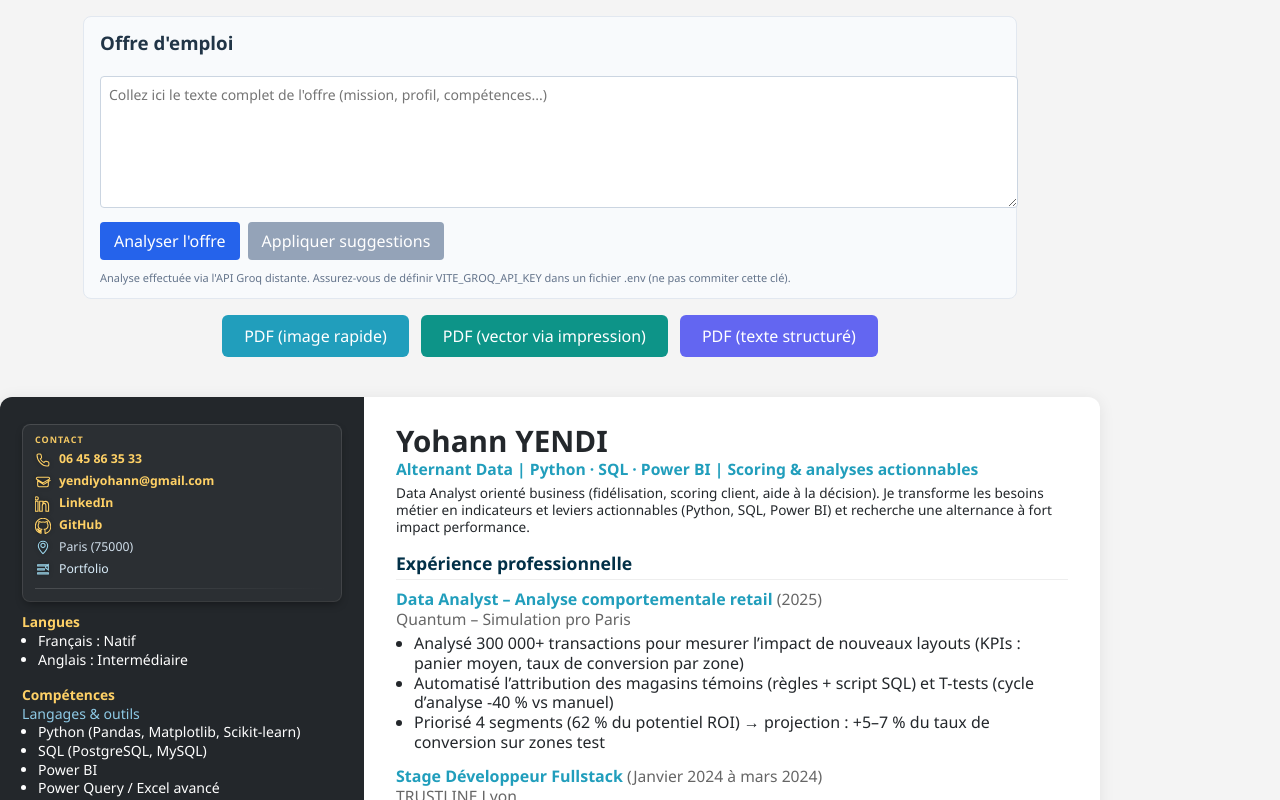
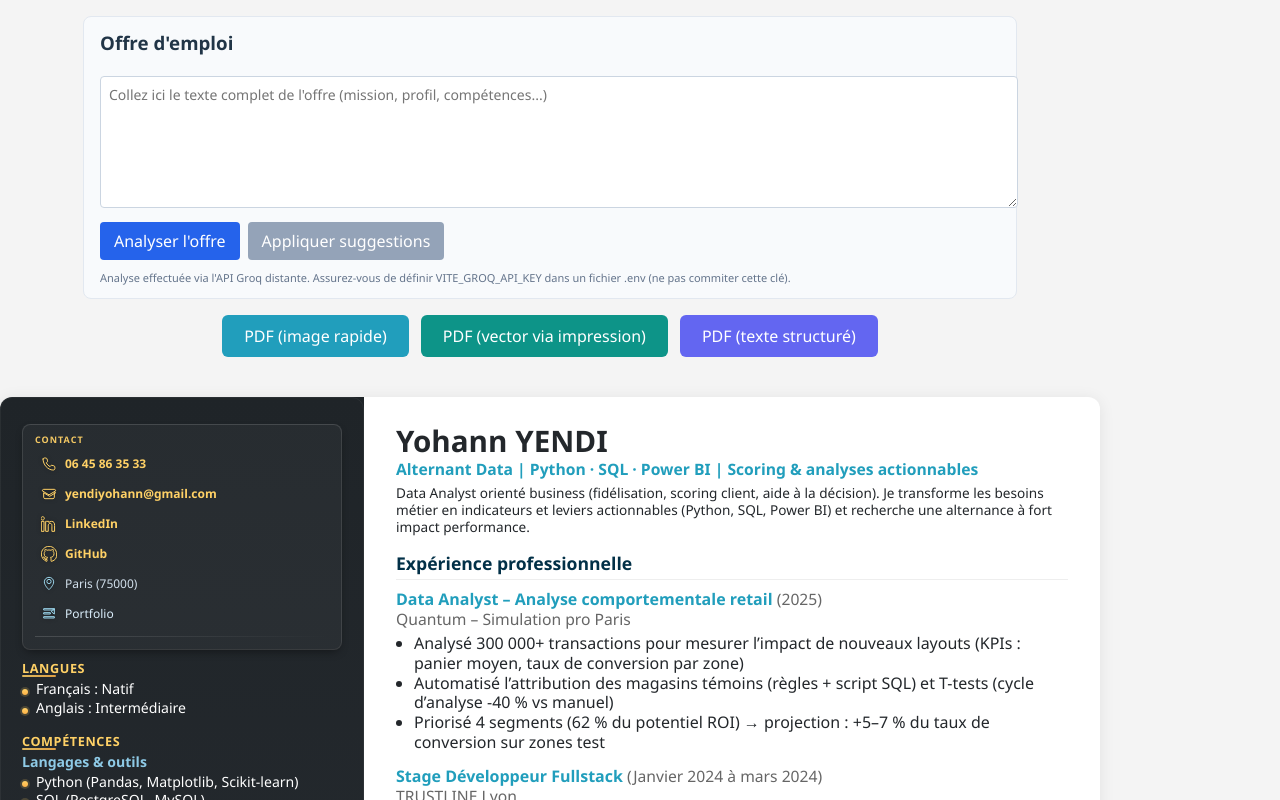
Before and after one commit to Yohannkp/CV-Generator, a React (Vite) app: page / in a window 1280 px wide. Shown: the top 800 px of the page. Built offline with nearby package versions, Linux system fonts and the light colour scheme.

Commit message:
version stable

```diff
--- a/src/App.css
+++ b/src/App.css
@@ -15,13 +15,18 @@ body {
 }
 
 .cv-sidebar {
-  background: #23272b;
+  background: linear-gradient(180deg,#1f2428 0%,#262b30 55%,#2d3338 100%);
   color: #fff;
   width: 320px;
   padding: 26px 22px 26px; /* padding réduit */
   display: flex;
   flex-direction: column;
   gap: 10px; /* encore plus compact */
+  position: relative;
+  isolation: isolate;
+}
+.cv-sidebar:after { /* léger bord lumineux interne */
+  content:""; position:absolute; inset:0; pointer-events:none; border:1px solid rgba(255,255,255,0.05); border-radius:12px;
 }
 .cv-sidebar.auto-balance { gap: var(--sb-gap, 10px); padding-top: var(--sb-pad-y, 26px); padding-bottom: var(--sb-pad-y, 26px); }
 .cv-sidebar.auto-balance ul li { margin-bottom: var(--sb-li-gap, 2px); }
@@ -32,20 +37,35 @@ body {
 }
 
 .sidebar-section h4 {
-  margin: 2px 0 4px; /* réduit l'espace autour du titre */
+  margin: 2px 0 6px; /* un peu plus d'air en bas */
   color: #ffd166;
-  font-size: 0.98em; /* légèrement réduit */
-  line-height: 1.1;
+  font-size: 0.9em; /* plus compact */
+  letter-spacing: .6px;
+  font-weight:600;
+  text-transform: uppercase;
+  line-height: 1.05;
+  position:relative;
+}
+.sidebar-section h4:after { /* petit soulignement accent */
+  content:""; position:absolute; left:0; bottom:-2px; width:34px; height:2px; background:linear-gradient(90deg,#ffd166,#ffb347); border-radius:2px; opacity:0.85;
 }
 .sidebar-section ul {
   margin: 0 0 6px 0; /* moins de marge après la liste */
-  padding-left: 16px;
+  padding-left: 0;
+  list-style:none;
 }
 .cv-sidebar .sidebar-section:not(.sidebar-contact) { font-size:0.88em; line-height:1.18; }
-.cv-sidebar .sidebar-section ul li { margin-bottom:2px; }
+.cv-sidebar .sidebar-section ul li { margin-bottom:2px; position:relative; padding-left:14px; }
+.cv-sidebar .sidebar-section ul li:before { content:""; position:absolute; left:0; top:0.55em; width:6px; height:6px; border-radius:50%; background:linear-gradient(#ffd166,#ffb347); box-shadow:0 0 0 2px rgba(255,209,102,0.18); }
 .sidebar-section b {
   color: #8ecae6;
-  font-weight: 500;
+  font-weight: 600;
+  display:inline-block;
+  margin-bottom:1px;
+}
+.sidebar-section > div + div { /* séparation catégories compétences */
+  border-top:1px solid rgba(255,255,255,0.07);
+  padding-top:6px;
 }
 .sidebar-contact {
   margin-bottom: 0; /* pas d'espace supplémentaire */
@@ -60,10 +80,11 @@ body {
 .sidebar-contact { background:rgba(255,255,255,0.04); padding:10px 12px 12px; border:1px solid rgba(255,255,255,0.10); border-radius:8px; position:relative; }
 .sidebar-contact:before { content:""; position:absolute; inset:0; border-radius:8px; pointer-events:none; box-shadow:0 0 0 1px rgba(255,255,255,0.05), 0 4px 10px -2px rgba(0,0,0,0.45); }
 .contact-title { font-size:0.66em; letter-spacing:1px; font-weight:600; color:#ffd166; margin:0 0 6px; opacity:0.95; }
-.contact-item { display:flex; align-items:center; gap:8px; color:#f1f5f9; text-decoration:none; font-size:0.9em; line-height:1.2; }
-.contact-item svg { width:16px; height:16px; flex-shrink:0; stroke:#9cd6ec; stroke-width:1.6; fill:none; transition:stroke .25s ease, transform .25s ease; filter:drop-shadow(0 0 2px rgba(0,0,0,0.35)); }
+.contact-item { display:flex; align-items:center; gap:8px; color:#f1f5f9; text-decoration:none; font-size:0.88em; line-height:1.18; padding:4px 6px; border-radius:6px; position:relative; transition:background .25s ease, color .25s; }
+.contact-item svg { width:16px; height:16px; flex-shrink:0; stroke:#9cd6ec; stroke-width:1.5; fill:none; transition:stroke .25s ease, transform .25s ease; filter:drop-shadow(0 0 2px rgba(0,0,0,0.35)); }
 .contact-item a { color:#dbeffc; text-decoration:none; transition:color .2s ease, font-weight .2s; }
 .contact-item a:hover { color:#ffd166; text-decoration:underline; }
+.contact-item:hover { background:rgba(255,255,255,0.05); }
 .contact-item:hover svg { stroke:#ffd166; transform:translateY(-1px) scale(1.05); }
 .contact-item span { color:#d1dfeb; }
 .sidebar-contact .contact-item:nth-child(2) a, /* phone */
--- a/src/App.jsx
+++ b/src/App.jsx
@@ -67,7 +67,7 @@ function App() {
           "Développé une app mobile Flutter (auth, QR code, notifications, cartes) + intégration API REST (MVP en 6 semaines)",
           "Optimisé requêtes & UI (temps de chargement écran principal ≈ -30 %)",
           "Structuré les schémas JSON en modèles réutilisables (réduction dette technique analytique)",
-          "Partagé métriques (sessions, rétention) pour prioriser le backlog (temps d’attente tickets mineurs -20 %)"
+          "Partagé métriques (sessions, rétention) pour prioriser le backlog"
         ]
       }
     ],
@@ -562,7 +562,7 @@ enforce();setTimeout(function(){window.print();},80);})();<\/script>`;
               removed.forEach(r => newBulletsRef.current.delete(r));
             }
           // HARD CAP total (exp 0) : maximum 6 lignes après suggestions
-          const MAX_TOTAL_EXP0 = 6;
+          const MAX_TOTAL_EXP0 = 4; // Limite stricte demandée: max 4 lignes (puces + éventuelle synthèse)
           if (targetIdx === 0 && exp.details.length > MAX_TOTAL_EXP0) {
             const originalBase = originalExperiencesRef.current?.[0]?.details || [];
             const baseKeep = originalBase.slice(0, Math.min(originalBase.length, MAX_TOTAL_EXP0 - 2)); // garder base mais laisser place à nouvelles & synthèse
```
